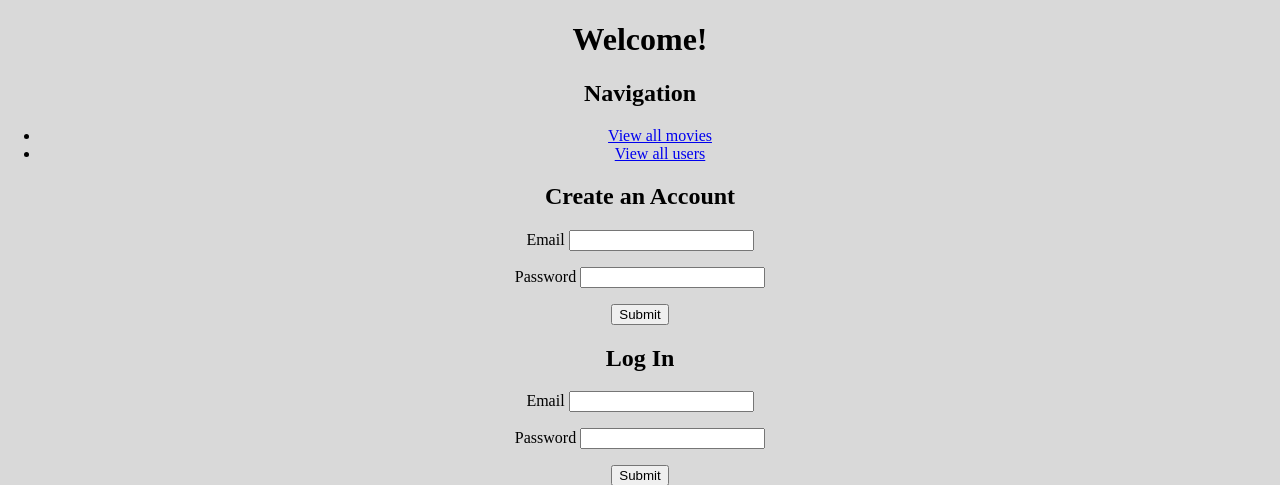
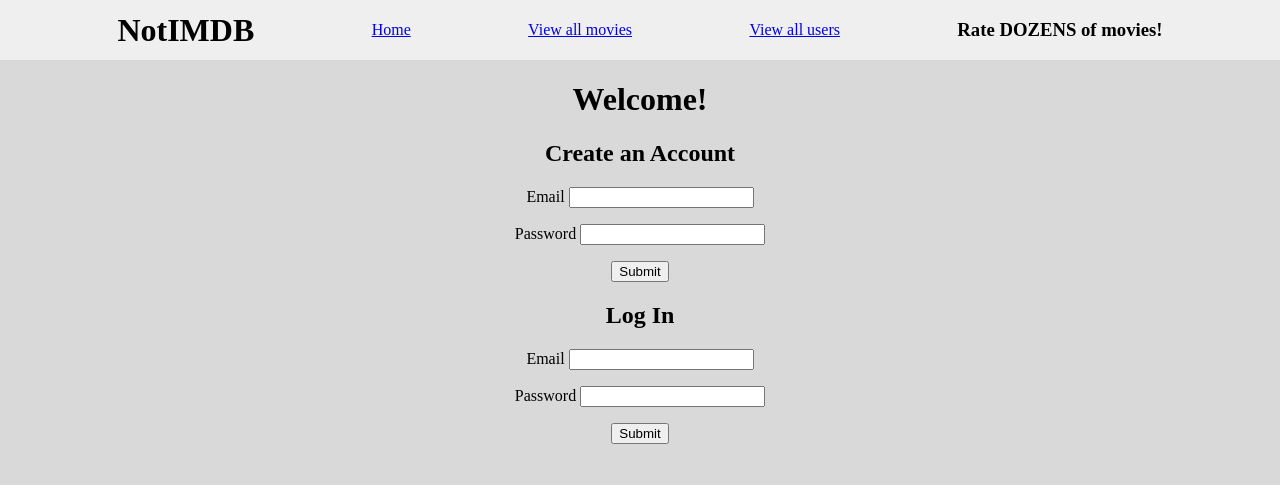
Before and after one commit to mitchhenline/movie_app, a Flask app: page / in a window 1280 px wide. Shown: the top 485 px of the page. Run offline with Flask 2, Linux system fonts and the light colour scheme.

Commit message:
nav bar stuff

```diff
--- a/static/styles.css
+++ b/static/styles.css
@@ -45,3 +45,11 @@
     color:black;
     font-size: 20px;
 }
+
+
+.nav {background-color: rgba(255, 255, 255, 0.598);
+    display: flex;
+    justify-content: space-evenly;
+    align-items: center;
+    height: 60px;
+}
--- a/templates/all_movies.html
+++ b/templates/all_movies.html
@@ -2,6 +2,8 @@
 {% block title %}All Movies{% endblock %}
 
 {% block body %}
+
+
 <h1>All Movies</h1>
     <ul class="movie-list">
         {% for movie in movies %}
--- a/templates/all_users.html
+++ b/templates/all_users.html
@@ -2,6 +2,8 @@
 {% block title %}All Movies{% endblock %}
 
 {% block body %}
+
+
 <h1>All Users</h1>
     <ul>
         {% for user in users %}
--- a/templates/base.html
+++ b/templates/base.html
@@ -17,7 +17,13 @@
             {{ msg }}
         </p>
     {% endfor %}
-
+    <div class="nav">
+      <h1>NotIMDB</h1>
+      <a href="/">Home</a></li>
+      <a href="/movies">View all movies</a>
+      <a href="/users">View all users</a>
+      <h3>Rate DOZENS of movies!</h3>
+    </div>
     {% block body %}{% endblock %}
 
     {% block after_body %}{% endblock %}
--- a/templates/homepage.html
+++ b/templates/homepage.html
@@ -5,11 +5,8 @@
 {% block body %}
     <h1>Welcome!</h1>
 
-    <h2>Navigation</h2>
-    <ul>
-        <li><a href="/movies">View all movies</a></li>
-        <li><a href="/users">View all users</a></li>
-    </ul>
+
+
 
     <h2>Create an Account</h2>
     <form action="/users" method ="POST">
--- a/templates/user_details.html
+++ b/templates/user_details.html
@@ -3,6 +3,8 @@
 {% block title %}User Information{% endblock %}
 
 {% block body %}
+
+
 <h1>{{ user.email }}</h1>
 
 <ul>
```
